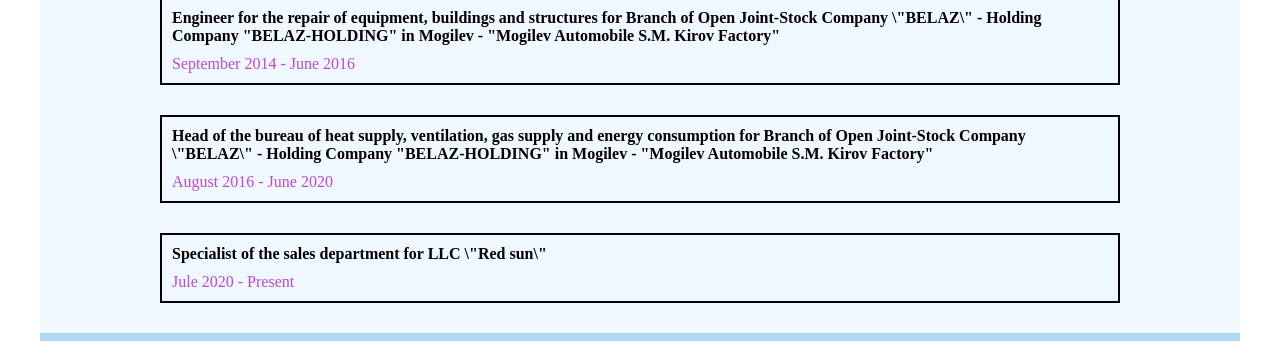
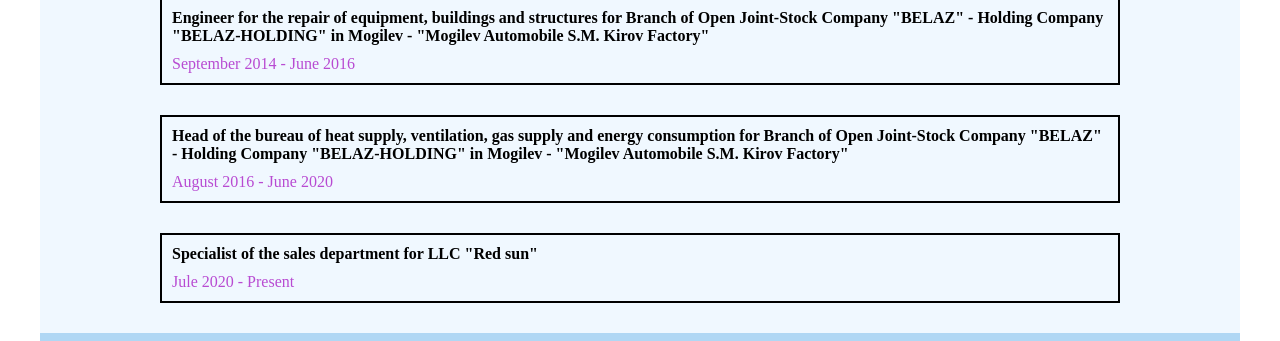
Before and after one commit to NIkNills/rsschool-cv, a plain HTML site: page index.html in a window 1280 px wide. Shown: the part 291-632 px from the top of the page. Drawn offline with Linux system fonts and the light colour scheme.

Commit message:
refactor: change my work path section

```diff
--- a/index.html
+++ b/index.html
@@ -33,7 +33,7 @@
                     <div class="my-work-path-card">
                         <h4 class="my-work-path-card__title">
                             Engineer for the repair of equipment, buildings and structures
-                            for Branch of Open Joint-Stock Company \"BELAZ\" - Holding Company
+                            for Branch of Open Joint-Stock Company "BELAZ" - Holding Company
                             "BELAZ-HOLDING" in Mogilev -  "Mogilev Automobile S.M. Kirov Factory"
                         </h4>
                         <p class="my-work-path-card__subtitle">September 2014 - June 2016</p>
@@ -41,14 +41,14 @@
                     <div class="my-work-path-card">
                         <h4 class="my-work-path-card__title">
                             Head of the bureau of heat supply, ventilation, gas supply and energy
-                            consumption for Branch of Open Joint-Stock Company \"BELAZ\" - Holding Company
+                            consumption for Branch of Open Joint-Stock Company "BELAZ" - Holding Company
                             "BELAZ-HOLDING" in Mogilev -  "Mogilev Automobile S.M. Kirov Factory"
                         </h4>
                         <p class="my-work-path-card__subtitle">August 2016 - June 2020</p>
                     </div>
                     <div class="my-work-path-card">
                         <h4 class="my-work-path-card__title">
-                            Specialist of the sales department for LLC \"Red sun\"
+                            Specialist of the sales department for LLC "Red sun"
                         </h4>
                         <p class="my-work-path-card__subtitle">Jule 2020 - Present</p>
                     </div>
```
